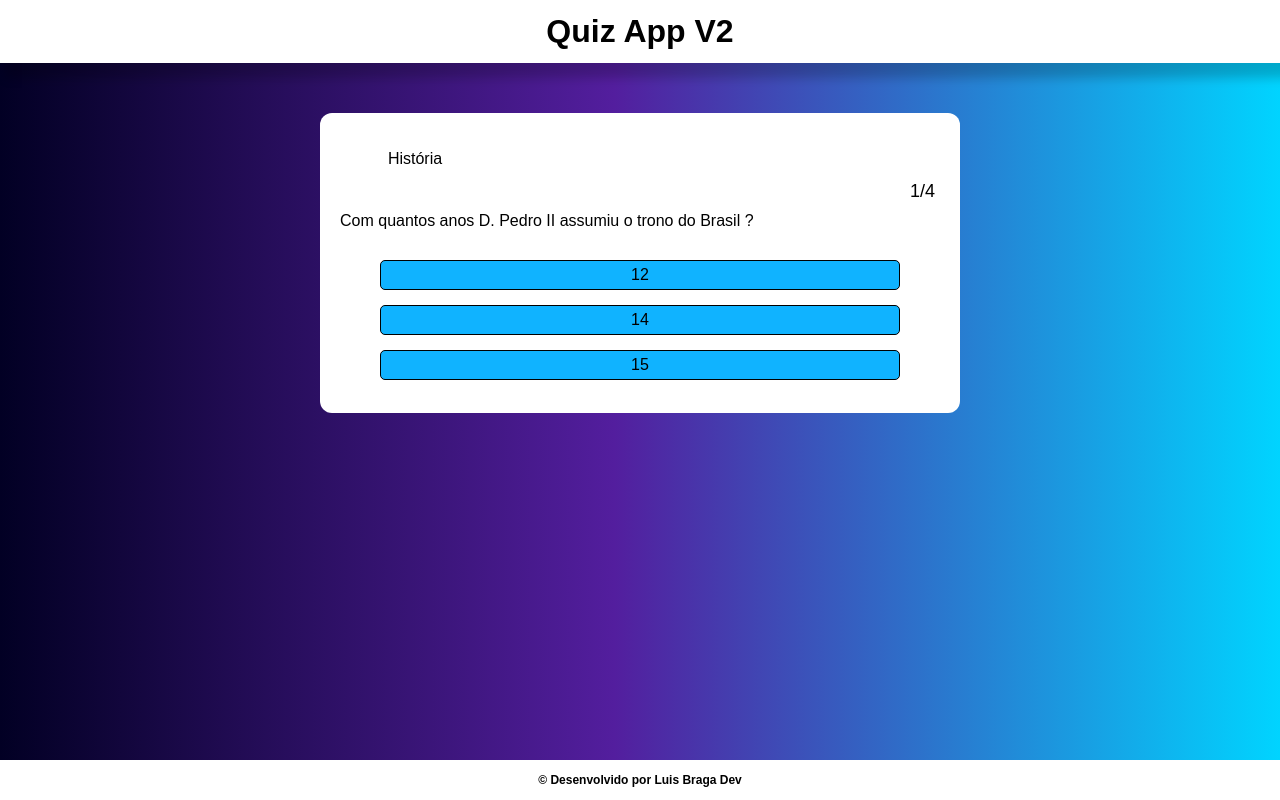
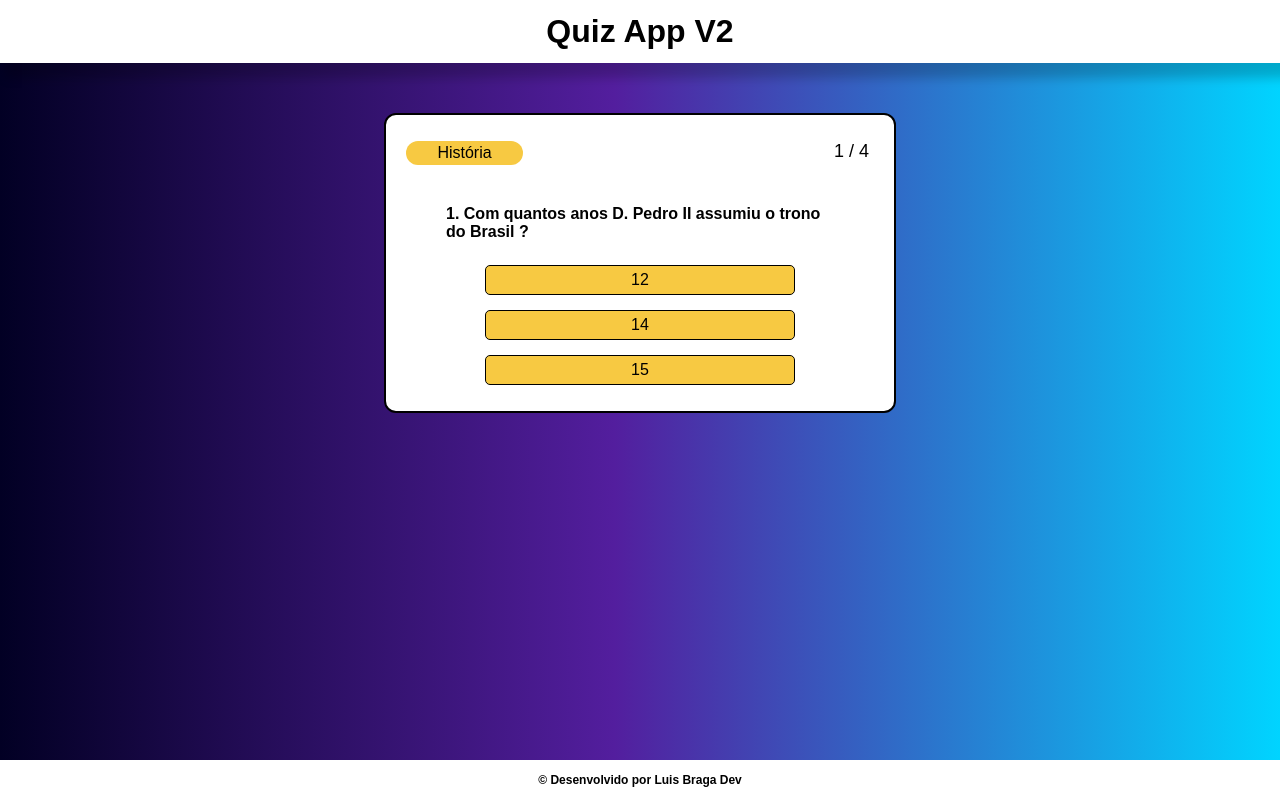
Before and after one commit to LuisBraga31/quizAppV2, a React (Vite) app: page /1 in a window 1280 px wide. Built offline with nearby package versions, Linux system fonts and the light colour scheme; a web font is replaced by a local one.

Commit message:
Personalizando e adicionando cores aos cards de perguntas

```diff
--- a/src/pages/DetailQuestion/detail.css
+++ b/src/pages/DetailQuestion/detail.css
@@ -1,19 +1,26 @@
-.detail {
+.detailMain {
     background-color: white;
     border-radius: 12px;
-    margin: 0px 25%;
+    margin: 0px 30%;
     padding: 20px;
     height: 300px;
     display: flex;
     justify-content: center;
     align-items: center;
+    border: 2px solid black ;
 }
 
-.content {
+.questionContent {
     display: flex;
     flex-direction: column;
     width: 100%;
     gap: 10px;
+}
+
+.questionTagAndIndex {
+    width: 100%;
+    display: flex;
+    justify-content: space-between;
 }
 
 .tag {
@@ -24,39 +31,43 @@
     border-radius: 15px;
 }
 
-.spnQtd {
+.questionIndex {
+
     font-size: 18px;
     text-align: end;
     margin-right: 5px;
 }
 
-.question {
+.questionDescribe {
+    margin-top: 30px;
+    height: 35px;
     font-size: 16px;
-    margin-bottom: 20px;
+    font-weight: bold;
+    padding: 0 40px;
 }
 
 .answers {
+    margin-top: 15px;
     display: flex;
     flex-direction: column;
+    align-items: center;
     gap: 15px;
     padding: 0 40px;
 }
 
 .answers button {
-    width: 100%;
+    width: 80%;
     padding: 5px;
     border: none;
     border-radius: 5px;
     font-size: 16px;
     cursor: pointer;
-    background-color: #10b3ff;
     color: black;
     border: 1px solid black;
 }
 
 button:hover {
-    background-color: #99dfff;
-
+    opacity: 0.7;
 }
 
 /* FEEDBACK */
--- a/src/pages/DetailQuestion/index.jsx
+++ b/src/pages/DetailQuestion/index.jsx
@@ -12,6 +12,23 @@ export default function DetailQuestion() {
     const [feedback, setFeedback] = useState([]);
     const navigate = useNavigate();
     let perguntas= [];
+
+    const coresTema = {
+        '0': '#9a5833',
+        '1': '#F7C942',
+        '2': '#5cb8ff',
+        '3': '#70ff63',
+        '5': '#FF6633',
+        '4': '#ff6961',
+        '6': '#e9e9e9',
+        '7': '#009000',
+        '8': '#666666',
+        '9': '#daa520',
+        '10': '#800080',
+        '11': '#ff7fff',
+    }
+
+
 
     const temasUnicos = [...new Set(questions.map(question => question.tag))];
     const detail = useParams();
@@ -51,7 +68,7 @@ export default function DetailQuestion() {
     }
 
     return (
-        <main className="detail">
+        <main className="detailMain">
             { finalizado ?  (
                 <div className="finish">
                     <span> Você acertou {acertos} de 4 </span>
@@ -73,13 +90,16 @@ export default function DetailQuestion() {
                     <button className="voltar" onClick={voltar}> Voltar Menu </button>
                 </div>
             ) : (
-                <div className="content">
-                    <span className="tag"> {perguntas[indexAtual].tag} </span>
-                    <span className="spnQtd"> {indexAtual+1}/{perguntas.length} </span>
-                    <span className="question"> {perguntas[indexAtual].question} </span>
+                <div className="questionContent">
+                    <div className="questionTagAndIndex">
+                        <span className="tag" style={{ backgroundColor: coresTema[detail.tag]}}> {perguntas[indexAtual].tag} </span>
+                        <span>  </span>
+                        <span className="questionIndex"> {indexAtual+1} / {perguntas.length} </span>
+                    </div>
+                    <span className="questionDescribe"> {indexAtual+1}. {perguntas[indexAtual].question} </span>
                     <div className="answers">
                         {perguntas[indexAtual].answers.map((tema, index) => (
-                        <button key={index} data-correct={`${tema.correct}`} onClick={(e) => nextQuestion(e)} >
+                        <button key={index} data-correct={`${tema.correct}`} onClick={(e) => nextQuestion(e)} style={{ backgroundColor: coresTema[detail.tag]}} >
                             {tema.option}
                         </button>
                         ))}
```
